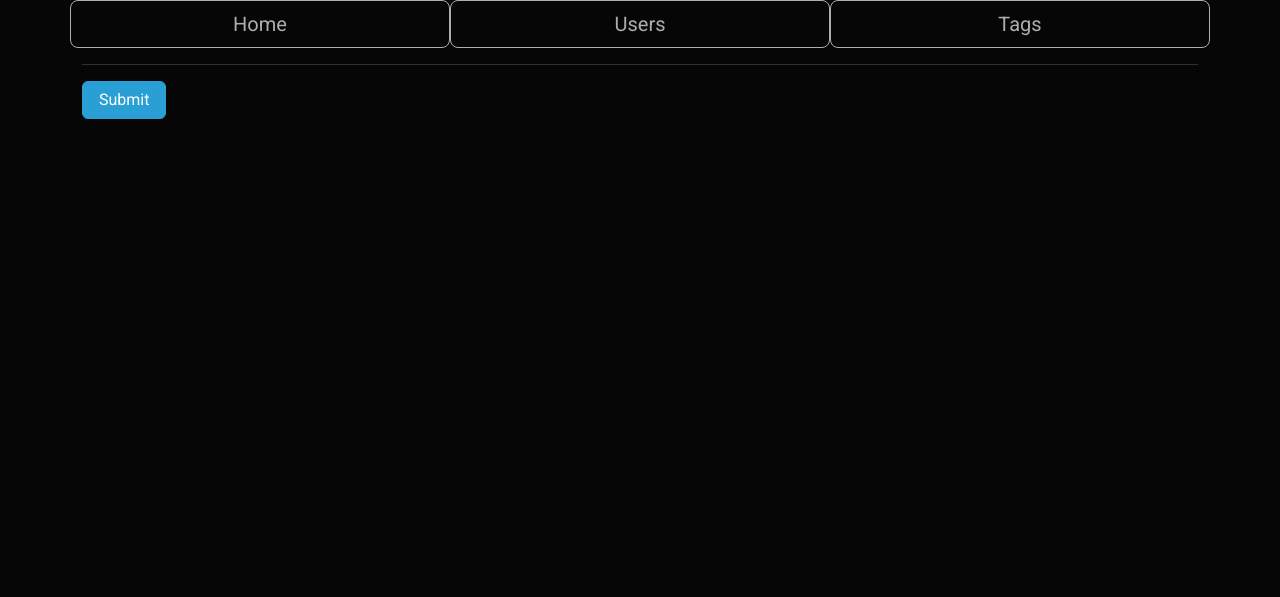
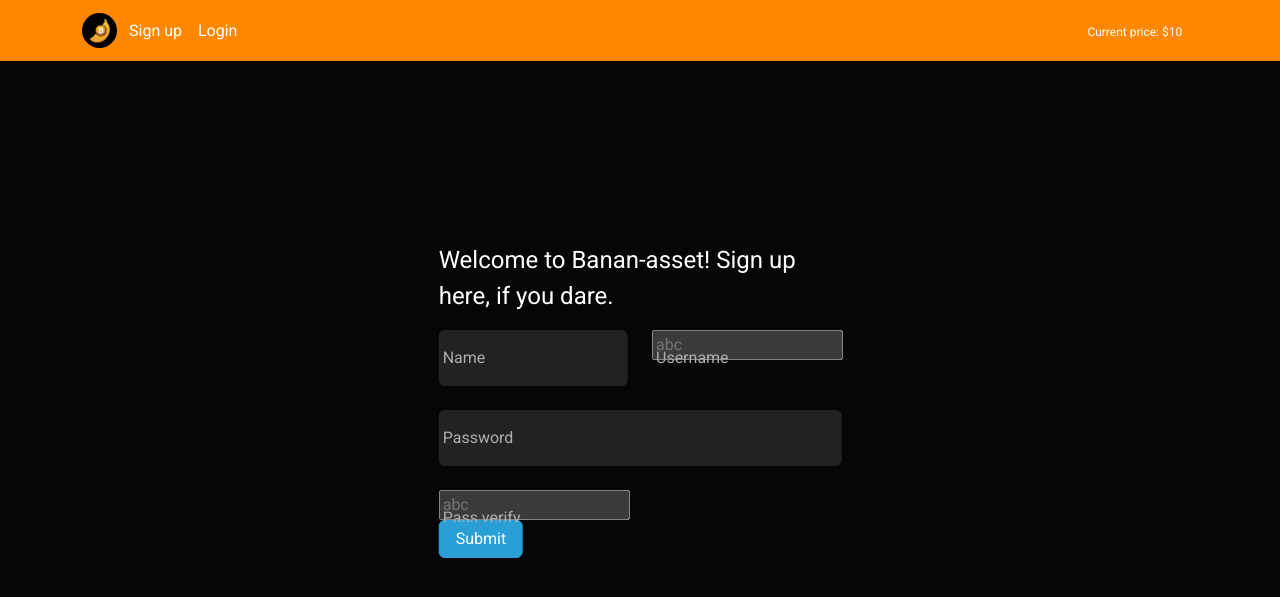
Before and after one commit to Lordkarma88/banan-asset, a Python web app: template app/templates/auth/signup.html in a window 1280 px wide. Shown: the top 597 px of the page. Run offline with Jinja, Linux system fonts and the light colour scheme; the template is opened without the code that fills it: most values are stand-ins (such as "Sample title", 1, 10 or a date in 2020); form fields are guessed from the names that the template uses.

Commit message:
styled signup page

```diff
--- a/app/helpers.py
+++ b/app/helpers.py
@@ -225,6 +225,12 @@ def get_prices(from_sym, to_sym, amount, date) -> tuple:
     return (tsym_equiv, btc_equiv, btc_price)
 
 
+def get_btc_price(date) -> float:
+    '''Gets current btc price from CCompare API at date'''
+    (current_price,) = get_crypto_rates([], date)
+    return current_price
+
+
 def get_crypto_rates(syms_list, date) -> tuple:
     '''Sends request to CCompare API and returns rates
     and btc price at date `yyyy-mm-dd`.\n
--- /dev/null
+++ b/app/static/style/authentication.css
@@ -0,0 +1,7 @@
+form {
+  position: absolute;
+  top: 50%;
+  left: 50%;
+  -webkit-transform: translate(-50%, -50%);
+  transform: translate(-50%, -50%);
+}
--- a/app/templates/auth/signup.html
+++ b/app/templates/auth/signup.html
@@ -1,24 +1,51 @@
 {% extends 'base.html' %}
 
-{% block title %}Sign up to bbanan-asset{% endblock %}
+{% block title %}Sign up to banan-asset{% endblock %}
+
+{% block stylesheet %}
+  <link rel="stylesheet" href="/static/style/authentication.css">
+{% endblock %}
 
 {% block content %}
 
-<form method="POST">
+<form method="POST" class="container col-sm-8 col-md-6 col-lg-4 col-xxl-3">
+
+  <legend class="mb-3">Welcome to Banan-asset! Sign up here, if you dare.</legend>
 
   {{ form.hidden_tag() }}
 
-  {% for field in form
-         if field.widget.input_type != 'hidden' %}
-  <p>
-    {{ field.label }}
-    {{ field(class_='form-control') }}
+  <div class="row">
+    <div class="col-6 form-floating mb-4">
+      {{ form.name(class_='form-control bg-light text-white', placeholder_='abc') }}
+      {{ form.name.label }}
+    </div>
 
-    {% for error in field.errors %}
-    <span class="text-danger">{{ error }}</span>
-    {% endfor %}
-  </p>
-  {% endfor %}
+    <div class="col-6 form-floating">
+      {{ form.username(class_='form-control bg-light text-white is-'+validity['username'], placeholder_='abc') }}
+      {{ form.username.label }}
+
+      <span class="invalid-feedback">
+        {% if form.username.errors %}{{ form.username.errors[0] }}{% endif %}
+      <span>
+    </div>
+
+    <div class="form-floating mb-4">
+      {{ form.password(class_='form-control bg-light text-white', placeholder_='abc') }}
+      {{ form.password.label }}
+    </div>
+
+    <div class="form-floating">
+      {{ form.pass_verify(class_='form-control bg-light text-white is-'+validity['pass_verify'], placeholder_='abc') }}
+      {{ form.pass_verify.label }}
+
+      {% if form.pass_verify.errors %}
+      <span class="invalid-feedback">
+        {{ form.pass_verify.errors[0] }}</span>
+      {% else %}
+      <span class="opacity-0">abc</span>
+      {% endif %}
+    </div>
+  </div>
 
   <button class="btn btn-primary" type="submit">Submit</button>
 
--- a/app/templates/base.html
+++ b/app/templates/base.html
@@ -8,17 +8,47 @@
   <link rel="stylesheet" href="https://cdn.jsdelivr.net/npm/bootswatch@5.2.3/dist/cyborg/bootstrap.min.css">
   <link rel="stylesheet" href="https://cdn.jsdelivr.net/npm/bootstrap-icons@1.10.3/font/bootstrap-icons.css">
   <link rel="shortcut icon" href="{{ url_for('static', filename='favicon.ico') }}">
+  {% block stylesheet %} {% endblock %}
   <title>{% block title %} {% endblock %}</title>
 </head>
 
 <body>
+  <nav class="navbar navbar-expand-sm bg-warning">
+    <div class="container-md">
+      <a href="/" class="navbar-brand me-1">
+        <img src="/static/favicon.ico" alt="Banan-asset" class="bg-black p-1 rounded-circle" width="35">
+        <span class="d-sm-none fw-bold text-white align-bottom">Banan-asset</span>
+      </a>
+      <button class="navbar-toggler" data-bs-toggle="collapse" data-bs-target="#navbar">
+        <span class="navbar-toggler-icon"></span>
+      </button>
+
+      <div class="collapse navbar-collapse align-middle" id="navbar">
+        <ul class="navbar-nav me-auto">
+          {% if current_user.is_authenticated %}
+          <li class="nav-item">
+            <a href="/logout" class="nav-link text-white">Logout</a>
+          </li>
+          <li class="nav-item">
+            <a href="/mytrades" class="nav-link text-white">My trades</a>
+          </li>
+          {% else %}
+          <li class="nav-item">
+            <a href="/signup" class="nav-link text-white">Sign up</a>
+          </li>
+          <li class="nav-item">
+            <a href="/login" class="nav-link text-white">Login</a>
+          </li>
+          {% endif %}
+        </ul>
+        <span class="d-none d-sm-inline">
+          {% include 'current_price.html'   %}
+        </span>
+      </div>
+    </div>
+  </nav>
+
   <main class="container">
-    <div class="row">
-      <a href="/" class="col btn btn-lg btn-outline-dark mr-3">Home</a>
-      <a href="/users" class="col btn btn-lg btn-outline-dark mr-3">Users</a>
-      <a href="/tags" class="col btn btn-lg btn-outline-dark">Tags</a>
-    </div>
-    <hr>
 
     {% with messages = get_flashed_messages(with_categories=true) %}
       {% if messages %}
--- a/app/templates/current_price.html
+++ b/app/templates/current_price.html
@@ -1 +1 @@
-<div class="badge rounded-pill bg-warning me-2" id="current-price">Current price: ${{ current_price }}</div>
+<div class="badge rounded-pill bg-warning me-2 fw-normal" id="current-price">Current price: ${{ formatted_btc_price() }}</div>
--- a/app/templates/index.html
+++ b/app/templates/index.html
@@ -6,7 +6,7 @@
   <meta name="viewport" content="width=device-width, initial-scale=1.0">
   <link rel="stylesheet" href="https://cdn.jsdelivr.net/npm/bootswatch@5.2.3/dist/cyborg/bootstrap.min.css">
   <link rel="stylesheet" href="https://cdn.jsdelivr.net/npm/bootstrap-icons@1.10.3/font/bootstrap-icons.css">
-  <link rel="stylesheet" href="/static/style.css">
+  <link rel="stylesheet" href="/static/style/index.css">
   <link rel="shortcut icon" href="{{ url_for('static', filename='favicon.ico') }}">
   <title>Banan-asset</title>
 </head>
```
Also changed, not shown: app/app.py (+22 -7 lines), app/templates/404.html (added, +9 -0 lines), app/static/style/index.css (renamed from app/static/style.css).
